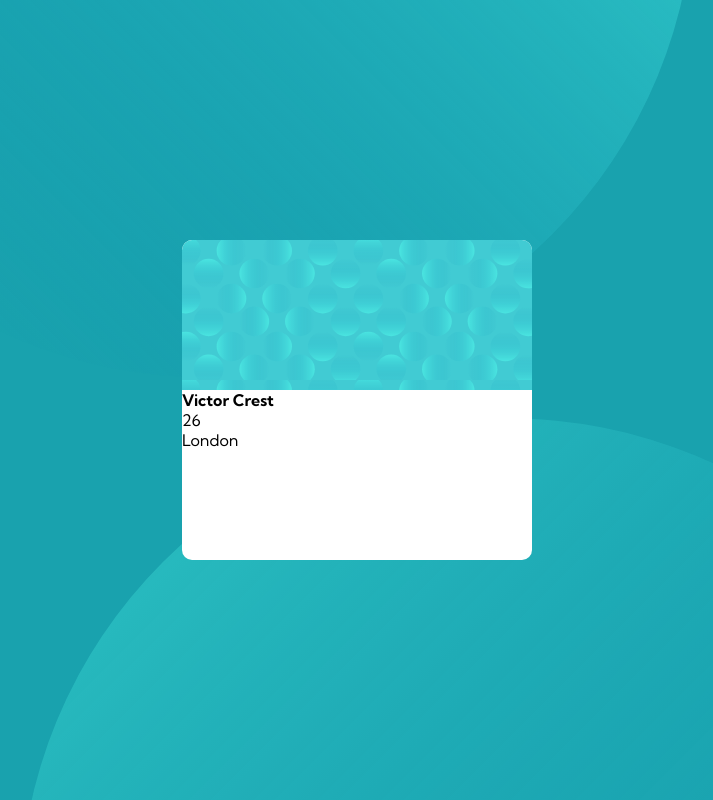
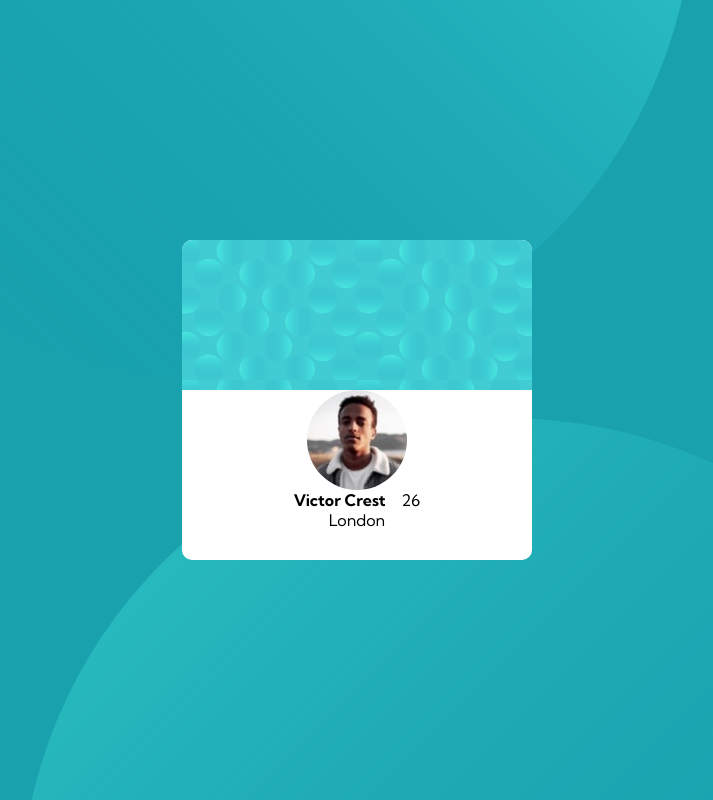
Before and after one commit to randomhex1998/Profilecardcomponent, a plain HTML site: page index.html in a window 1280 px wide. Shown: the whole page, without its empty margins (283-996 px from the left). Drawn offline with Linux system fonts and the light colour scheme.

Commit message:
make image prof rnded

```diff
--- a/index.html
+++ b/index.html
@@ -15,7 +15,9 @@
             <div class="card-box">
                 <div class="card-box-top-img"></div>
                 <div class="card-box-contents">
-                    <div class="card-box-prof"></div>
+                    <div class="card-box-prof">
+                        <img src="./img/image-victor.jpg" alt="">
+                    </div>
                     <div class="card-box-title">
                         <h4>Victor Crest</h4>
                         <p>26</p>
--- a/style.css
+++ b/style.css
@@ -63,3 +63,25 @@ li{
     height: 150px;
     border-radius: 10px 10px 0 0 ;
 }
+
+.card-box-contents{
+    display: flex;
+    flex-direction: column;
+    justify-content: center;
+    align-items: center;
+}
+.card-box-prof{
+    width: 100px;
+    height: 100px;
+    overflow: hidden;
+    border-radius: 100%;
+}
+.card-box-prof img{
+    width: 100%;
+    height: auto;
+}
+
+.card-box-title{
+    display: flex;
+    gap: 1rem;
+}
```
